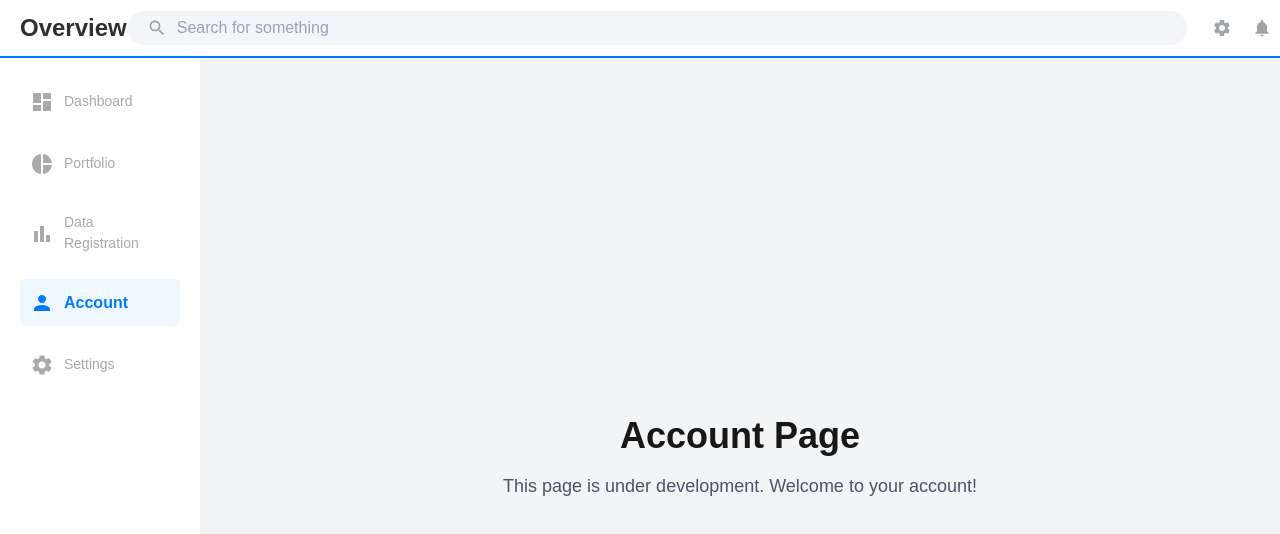
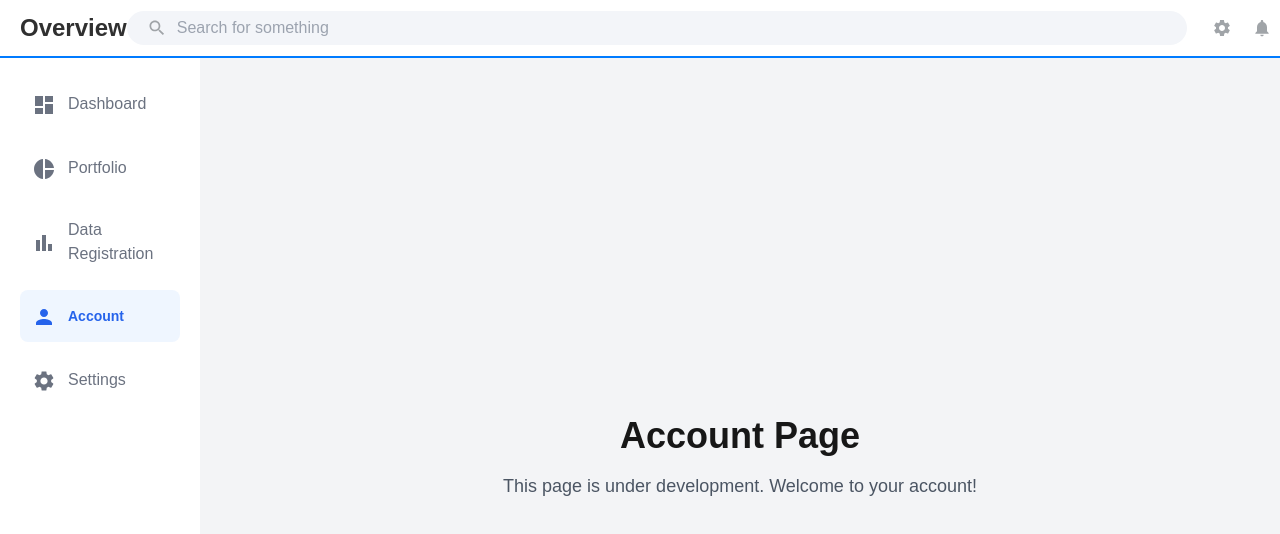
Before and after one commit to cosmos-capstone/frontend, a Next.js app: page /account in a window 1280 px wide. Shown: the top 534 px of the page. Built offline with nearby package versions, Linux system fonts and the light colour scheme.

Commit message:
sidebar css to tailwind

```diff
--- a/app/components/SideBar.tsx
+++ b/app/components/SideBar.tsx
@@ -1,6 +1,6 @@
 'use client';
 
-import React, { CSSProperties } from 'react';
+import React from 'react';
 import Link from 'next/link';
 import { usePathname } from 'next/navigation';
 import { Dashboard, PieChart, BarChart, Person, Settings } from '@mui/icons-material';
@@ -9,8 +9,8 @@ export default function SideBar() {
   const pathname = usePathname();
 
   return (
-    <div style={styles.sidebar}>
-      <nav style={styles.nav}>
+    <div className="w-[200px] h-screen bg-white shadow-md p-5 box-border">
+      <nav className="flex flex-col">
         <MenuItem
           icon={<Dashboard />}
           text="Dashboard"
@@ -54,56 +54,16 @@ interface MenuItemProps {
 }
 
 const MenuItem: React.FC<MenuItemProps> = ({ icon, text, path, isActive }) => (
-  <Link href={path} style={{ textDecoration: 'none', color: 'inherit' }}>
-    <div style={isActive ? styles.activeMenuItem : styles.menuItem}>
-      <span style={styles.icon}>{icon}</span>
-      <span style={isActive ? styles.activeText : styles.text}>{text}</span>
+  <Link href={path}>
+    <div
+      className={`flex items-center p-3 mb-3 rounded-lg cursor-pointer transition-colors ${
+        isActive
+          ? 'bg-blue-50 text-blue-600 font-bold text-sm'
+          : 'text-gray-500 hover:bg-gray-100'
+      }`}
+    >
+      <span className="text-lg mr-3">{icon}</span>
+      <span>{text}</span>
     </div>
   </Link>
 );
-
-const styles: { [key: string]: CSSProperties } = {
-  sidebar: {
-    width: '200px',
-    height: '100vh',
-    backgroundColor: '#fff',
-    boxShadow: '2px 0 5px rgba(0,0,0,0.1)',
-    padding: '20px',
-    boxSizing: 'border-box',
-  },
-  nav: {
-    display: 'flex',
-    flexDirection: 'column',
-  },
-  menuItem: {
-    display: 'flex',
-    alignItems: 'center',
-    padding: '10px',
-    color: '#aaa',
-    cursor: 'pointer',
-    transition: 'background-color 0.3s',
-    borderRadius: '5px',
-    marginBottom: '15px',
-  },
-  activeMenuItem: {
-    display: 'flex',
-    alignItems: 'center',
-    padding: '10px',
-    color: '#007bff',
-    transition: 'background-color 0.3s',
-    borderRadius: '5px',
-    backgroundColor: '#f0f8ff',
-    marginBottom: '15px',
-  },
-  icon: {
-    fontSize: '18px',
-    marginRight: '10px',
-  },
-  text: {
-    fontSize: '14px',
-  },
-  activeText: {
-    fontSize: '16px',
-    fontWeight: 'bold',
-  },
-};
```
